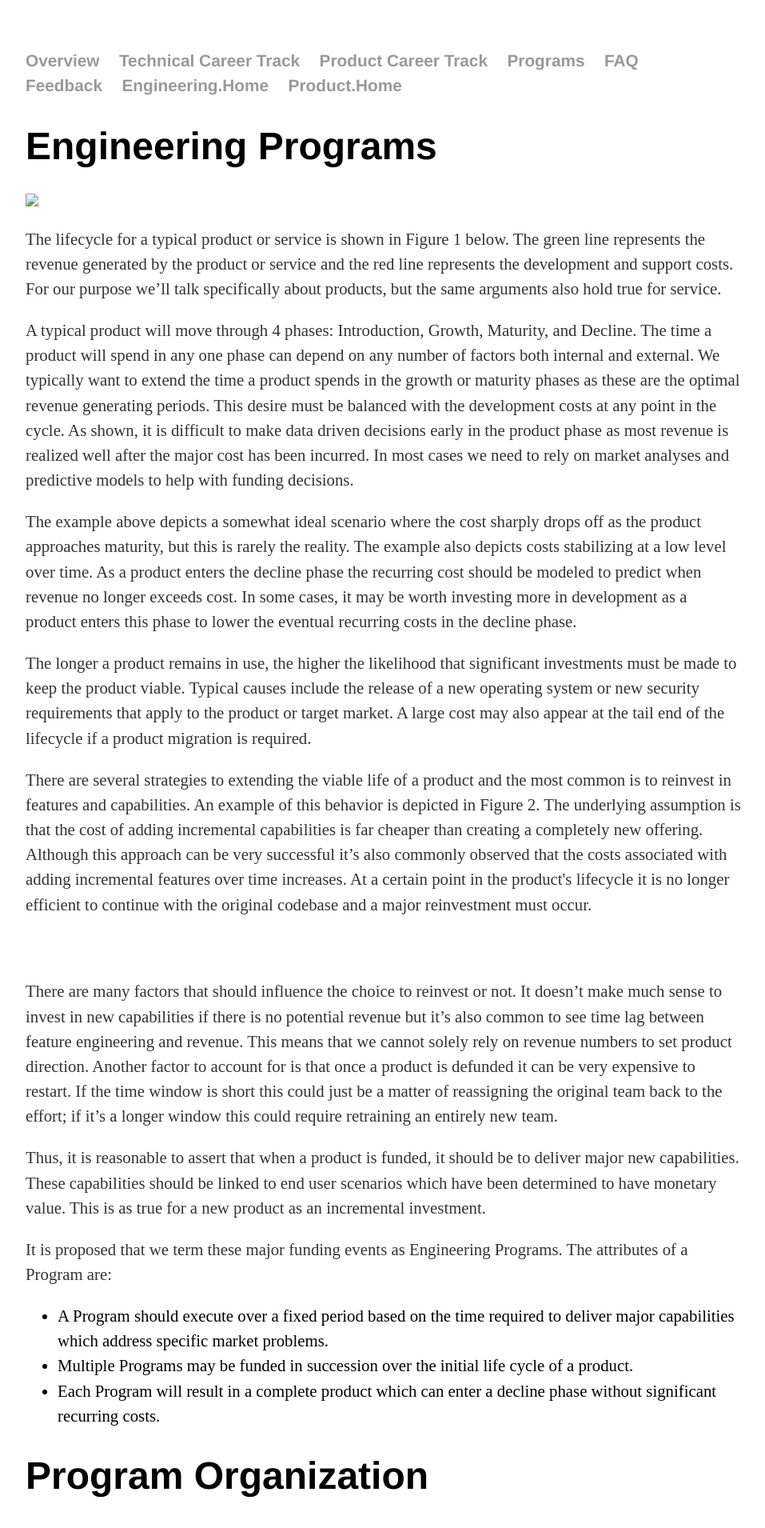
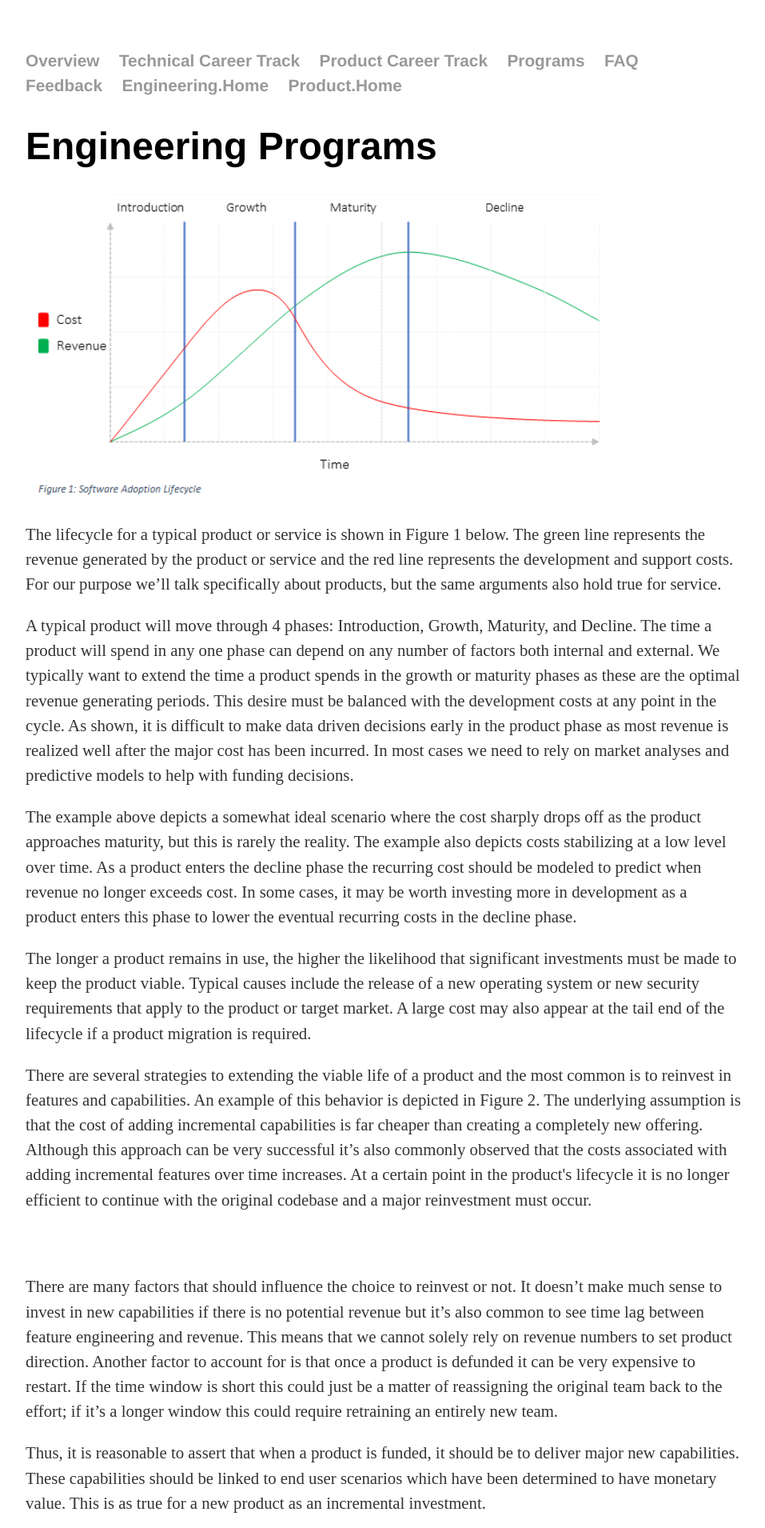
Before and after one commit to OSIEng/osieng.github.io, a Jekyll site: the page built from programs/index.html, in a window 1280 px wide. Shown: the top 1910 px of the page at 80% size, without its empty margins (160-1117 px from the left). Built offline with Jekyll 4.4.1, drawn with Linux system fonts in a browser that asks for light colours.

Commit message:
Update index.html

```diff
--- a/programs/index.html
+++ b/programs/index.html
@@ -4,7 +4,7 @@ title: Programs - OSIsoft Engineering Organization
 ---
 <div class="blurb">
 	<h1>Engineering Programs</h1>
-	<img src="images/Program_Figure1.PNG">
+	<img src="/images/Program_Figure1.PNG">
 	<p>The lifecycle for a typical product or service is shown in Figure 1 below. The green line represents the revenue generated by the product or service and the red line represents the development and support costs. For our purpose we’ll talk specifically about products, but the same arguments also hold true for service.</p>
 	<p>A typical product will move through 4 phases: Introduction, Growth, Maturity, and Decline. The time a product will spend in any one phase can depend on any number of factors both internal and external. We typically want to extend the time a product spends in the growth or maturity phases as these are the optimal revenue generating periods. This desire must be balanced with the development costs at any point in the cycle. As shown, it is difficult to make data driven decisions early in the product phase as most revenue is realized well after the major cost has been incurred. In most cases we need to rely on market analyses and predictive models to help with funding decisions. </p>
 
```
